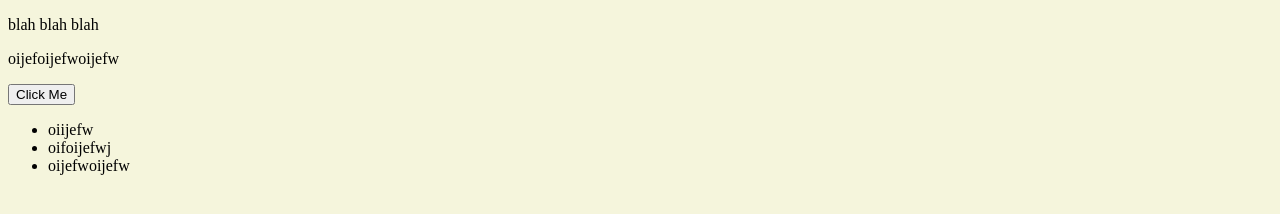
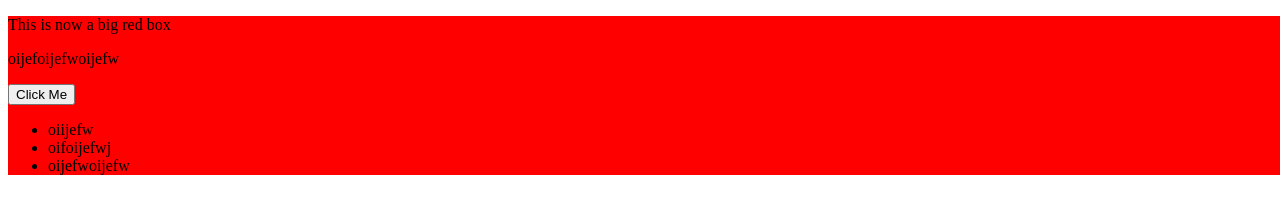
Before and after one commit to staten-island-tech/dom-manipulation-project-haobinjhin, a plain HTML site: page index.html in a window 1280 px wide. Drawn offline with Linux system fonts and the light colour scheme.

Commit message:
dcsadsdss

```diff
--- a/index.js
+++ b/index.js
@@ -36,7 +36,13 @@ const DOMSelectors={
     text: document.querySelector("#text"),
     empty:document.querySelector(".nothing"),
     point: document.querySelector(".point"),
-    pointTwo: document.getElementById("pointTwo")
+    pointTwo: document.getElementById("pointTwo"),
+    box: document.getElementById("container"),
 };
 
-console.log(DOMSelectors.pointTwo);
+function backgroundAndText(background, text){
+    background.style.backgroundColor = "red";
+    text.innerHTML = "This is now a big red box";
+}
+
+backgroundAndText(DOMSelectors.box, DOMSelectors.text)
--- a/style.css
+++ b/style.css
@@ -1,10 +1,6 @@
 html,
 body,
-
-.container{
-    background-color: beige;
+.container {
+    min-width: 100%;
+    min-height: 100%;
 }
-
-.text{
-
-}
```
Also changed, not shown: index.html (+0 -3 lines).
